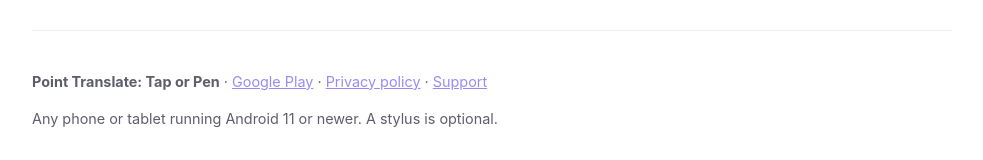
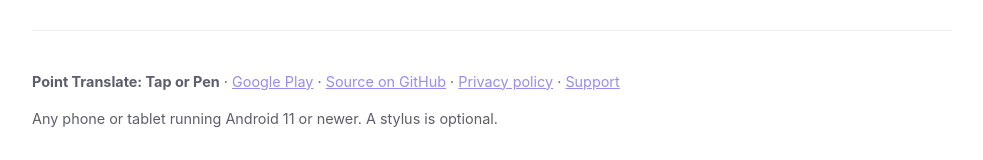
Before and after one commit to Morteza-Rastgoo/pen-translate-site, a plain HTML site: page index.html in a window 1280 px wide. Shown: the part 2355-2515 px from the top of the page, without its empty margins (148-1131 px from the left). Drawn offline with Linux system fonts and the light colour scheme.

Commit message:
Add Source-on-GitHub link to footer
Crawlable link to the repo (which links back to Play) + source-available
credibility signal for the landing page.

Co-Authored-By: Claude <noreply@anthropic.com>

```diff
--- a/index.html
+++ b/index.html
@@ -164,7 +164,7 @@ lifetime purchase.</p>
 </div>
 
 <footer>
-  <p><strong>Point Translate: Tap or Pen</strong> · <a href="https://play.google.com/store/apps/details?id=com.hellodelorus.pentranslate">Google Play</a> · <a href="privacy.html">Privacy policy</a> · <a href="mailto:hellodelorus@gmail.com">Support</a></p>
+  <p><strong>Point Translate: Tap or Pen</strong> · <a href="https://play.google.com/store/apps/details?id=com.hellodelorus.pentranslate">Google Play</a> · <a href="https://github.com/Morteza-Rastgoo/pen-translate">Source on GitHub</a> · <a href="privacy.html">Privacy policy</a> · <a href="mailto:hellodelorus@gmail.com">Support</a></p>
   <p>Any phone or tablet running Android 11 or newer. A stylus is optional.</p>
 </footer>
 
```
